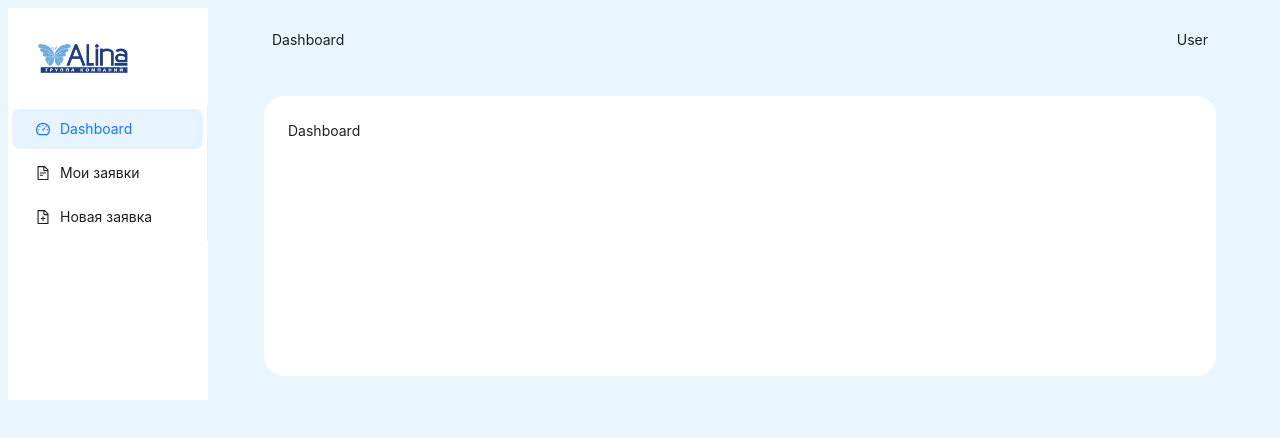
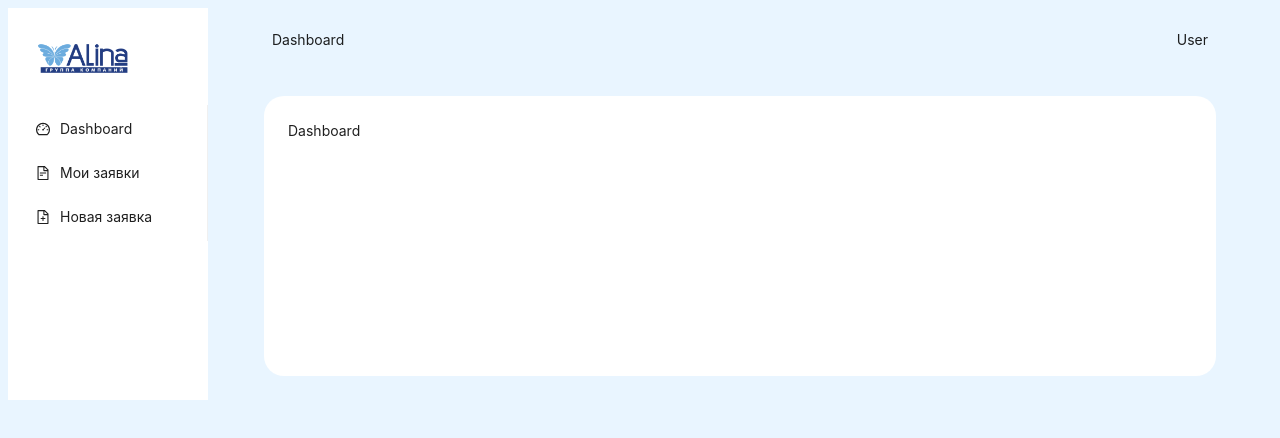
Before and after one commit to abenoov/alinakz-test, a React (Vite) app: page / in a window 1280 px wide. Shown: the top 438 px of the page. Built offline with nearby package versions, Linux system fonts and the light colour scheme.

Commit message:
feat: fixed side menu component

```diff
--- a/src/App.tsx
+++ b/src/App.tsx
@@ -1,64 +1,22 @@
 import React from "react";
-import { Link } from "react-router-dom";
-import { Layout, Menu, theme, Row, Col } from "antd";
-import type { MenuProps } from "antd";
-import {
-	DashboardOutlined,
-	FileTextOutlined,
-	FileAddOutlined,
-} from "@ant-design/icons";
+import { useLocation } from "react-router-dom";
+import { Layout, theme, Row, Col } from "antd";
 import { Routers } from "./routers/Routers";
-import logo from "./assets/company-logo.png";
+import { SideMenu } from "./components";
 
-const items: MenuProps["items"] = [
-	{
-		key: "1",
-		icon: <DashboardOutlined />,
-		label: <Link to="/dashboard">Dashboard</Link>,
-	},
-	{
-		key: "2",
-		icon: <FileTextOutlined />,
-		label: <Link to="/my-applications">Мои заявки</Link>,
-	},
-	{
-		key: "3",
-		icon: <FileAddOutlined />,
-		label: <Link to="/new-application">Новая заявка</Link>,
-	},
-];
-
-const { Header, Sider, Content } = Layout;
+const { Header, Content } = Layout;
 
 const App: React.FC = () => {
+	const location = useLocation();
+	const selectedMenuItem: string = location.pathname.substring(1);
+
 	const {
 		token: { colorBgContainer },
 	} = theme.useToken();
 
 	return (
 		<Layout hasSider>
-			<Sider style={{ backgroundColor: "#fff" }}>
-				<div className="demo-logo-vertical">
-					<Link to="/">
-						<img
-							src={logo}
-							alt="alina group logo"
-							style={{
-								width: "90px",
-								height: "42px",
-								margin: "30px 0 20px 30px",
-							}}
-						/>
-					</Link>
-				</div>
-				<Menu
-					theme="light"
-					mode="inline"
-					defaultOpenKeys={["1", "2", "3"]}
-					defaultSelectedKeys={["1"]}
-					items={items}
-				/>
-			</Sider>
+			<SideMenu selectedMenuItem={selectedMenuItem} />
 			<Layout
 				style={{
 					padding: "0 40px",
--- /dev/null
+++ b/src/components/index.ts
@@ -0,0 +1 @@
+export { SideMenu } from "./sideMenu";
--- /dev/null
+++ b/src/components/sideMenu/index.tsx
@@ -0,0 +1,55 @@
+import React from "react";
+import { Link } from "react-router-dom";
+import { Menu, Layout } from "antd";
+import {
+	DashboardOutlined,
+	FileTextOutlined,
+	FileAddOutlined,
+} from "@ant-design/icons";
+import type { MenuProps } from "antd";
+import logo from "../../assets/company-logo.png";
+
+import styles from "./sideMenu.module.css";
+
+const { Sider } = Layout;
+
+const menuItems: MenuProps["items"] = [
+	{
+		key: "dashboard",
+		icon: <DashboardOutlined />,
+		label: <Link to="/dashboard">Dashboard</Link>,
+	},
+	{
+		key: "my-applications",
+		icon: <FileTextOutlined />,
+		label: <Link to="/my-applications">Мои заявки</Link>,
+	},
+	{
+		key: "new-application",
+		icon: <FileAddOutlined />,
+		label: <Link to="/new-application">Новая заявка</Link>,
+	},
+];
+
+interface SideMenuProps {
+	selectedMenuItem: string;
+}
+
+export const SideMenu: React.FC<SideMenuProps> = ({ selectedMenuItem }) => {
+	return (
+		<Sider className={styles.Sider}>
+			<div className={styles.logoWrapper}>
+				<Link to="/">
+					<img src={logo} alt="alina group logo" />
+				</Link>
+			</div>
+			<Menu
+				theme="light"
+				mode="inline"
+				defaultOpenKeys={["dashboard", "my-applications", "new-application"]}
+				defaultSelectedKeys={[selectedMenuItem]}
+				items={menuItems}
+			/>
+		</Sider>
+	);
+};
--- /dev/null
+++ b/src/components/sideMenu/sideMenu.module.css
@@ -0,0 +1,10 @@
+.Sider {
+	background-color: #fff !important;
+}
+
+.logoWrapper img {
+	max-width: 90px;
+	width: 100%;
+	height: 42px;
+	margin: 30px 0 20px 30px;
+}
```
